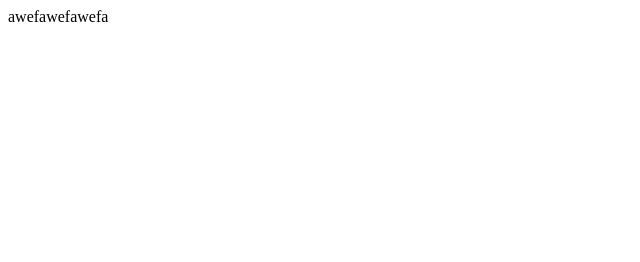
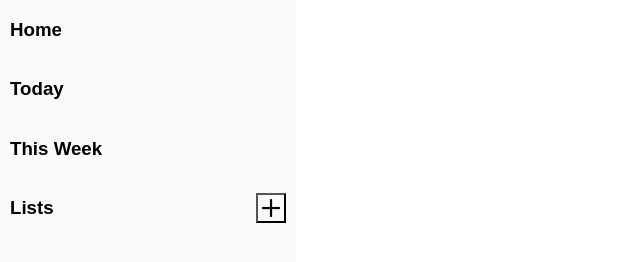
Before and after one commit to tbarinka/ToDoList, a website with bundled scripts: page dist/index.html in a window 1280 px wide. Shown: the whole page, without its empty margins (0-640 px from the left). Built offline with nearby package versions, Linux system fonts and the light colour scheme.

Commit message:
add functions to produce header items on sidebar

```diff
--- a/src/sidebar.js
+++ b/src/sidebar.js
@@ -1,11 +1,64 @@
 import './style.css';
+import plus from './images/plus.png';
 
 function loadSidebarDOM() {
     const content = document.getElementById('content')
     const sidebar = document.createElement('div');
         sidebar.classList.add('sidebar');
-        sidebar.textContent = "awefawefawefa"
 
     content.appendChild(sidebar);
+    sidebar.appendChild(sidebarItemIntegrater("Home"));
+    sidebar.appendChild(sidebarItemIntegrater("Today"));
+    sidebar.appendChild(sidebarItemIntegrater("This Week"));
+    sidebar.appendChild(sidebarItemIntegrater("Lists", "y"));
+
 }
 export { loadSidebarDOM }
+
+function sidebarItemIntegrater(title, toggleRightComponent) {
+    const div = document.createElement('div');
+    div.classList.add('sidebarIntegratedItem');
+
+    if (toggleRightComponent == "y") {
+        div.appendChild(leftSidebarComponent(title))
+        div.appendChild(rightSidebarAddItem());
+    } else {
+        div.appendChild(leftSidebarComponent(title))
+        const item = document.createElement('div');
+            item.classList.add('SideBarItemRightComponent');
+        div.appendChild(item);
+    }
+    return div;
+
+}
+
+function leftSidebarComponent(title) {
+    const item = document.createElement('div');
+        item.classList.add('SideBarItemLeftComponent');
+
+    item.appendChild(header(title));
+    return item;
+};
+
+    function header(title) {
+        const sideHeader = document.createElement('h3')
+        sideHeader.classList.add('sideBarHeader');
+        sideHeader.textContent = title;
+        return sideHeader;
+    };
+
+function rightSidebarAddItem() {
+    const item = document.createElement('div');
+        item.classList.add('sideBarItemRightComponent');
+    item.appendChild(addButton());
+    return item;
+}
+    function addButton() {
+        const button = document.createElement('button');
+            button.classList.add('sideBarRightComponentButtonContainer')
+        const addBtn = new Image();
+            addBtn.src = plus;
+            addBtn.classList.add('sideBarRightComponentButton')
+        button.appendChild(addBtn);
+        return button;
+        }
--- a/src/style.css
+++ b/src/style.css
@@ -1,3 +1,31 @@
+body { padding: 0; margin: 0; font-family: Arial, sans-serif }
+
 #content {
     display: flex;
 }
+
+/*sidebar*/
+.sidebar {
+    background-color: #f8fafc;
+    height: 100vh;
+    width: 296px;
+}
+.sidebarIntegratedItem {
+    display: flex;
+    justify-content: space-between;
+    align-items: center;
+    padding-left: 10px;
+    padding-right: 10px;
+}
+.sideBarRightComponentButtonContainer {
+    width: 30px;
+    height: 30px;
+    display: flex;
+    justify-content: center;
+    align-items: center;
+    background-color: #f8fafc;
+}
+.sideBarRightComponentButton {
+    width: 30px;
+    height: 30px;
+}
--- a/webpack.config.js
+++ b/webpack.config.js
@@ -13,6 +13,10 @@ module.exports = {
         test: /\.css$/i,
         use: ['style-loader', 'css-loader'],
       },
+      {
+        test: /\.(png|svg|jpg|jpeg|gif)$/i,
+        type: 'asset/resource',
+      },
     ],
   },
 };
```
Also changed, not shown: dist/0c6ea7c003916414f6e4.png (added), dist/18dc9c4ac2d548f2d533.png (added), dist/bundle.js, src/images/chevron-down.png (added), src/images/chevron-up.png (added), src/images/pencil-outline.png (added), src/images/plus.png (added).
